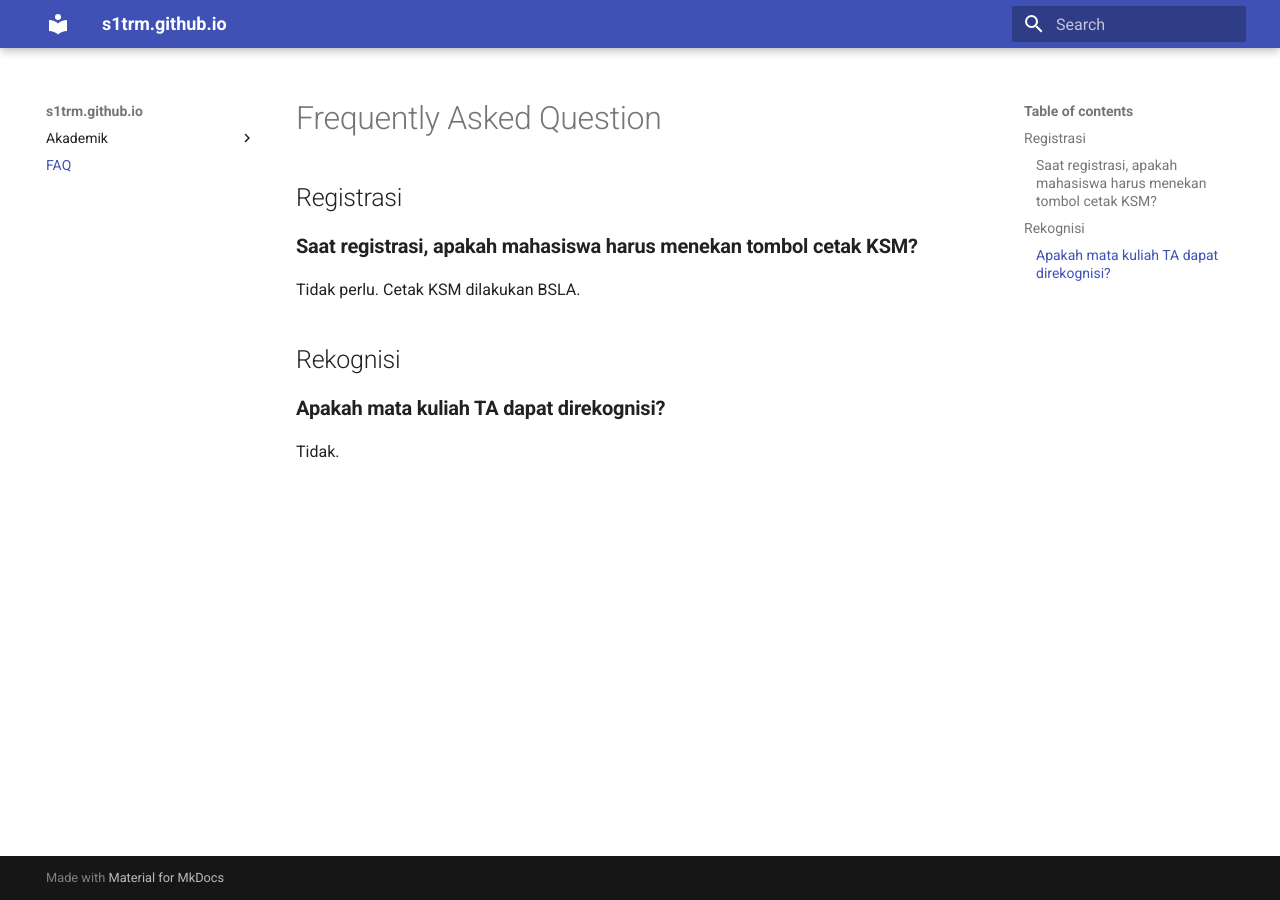
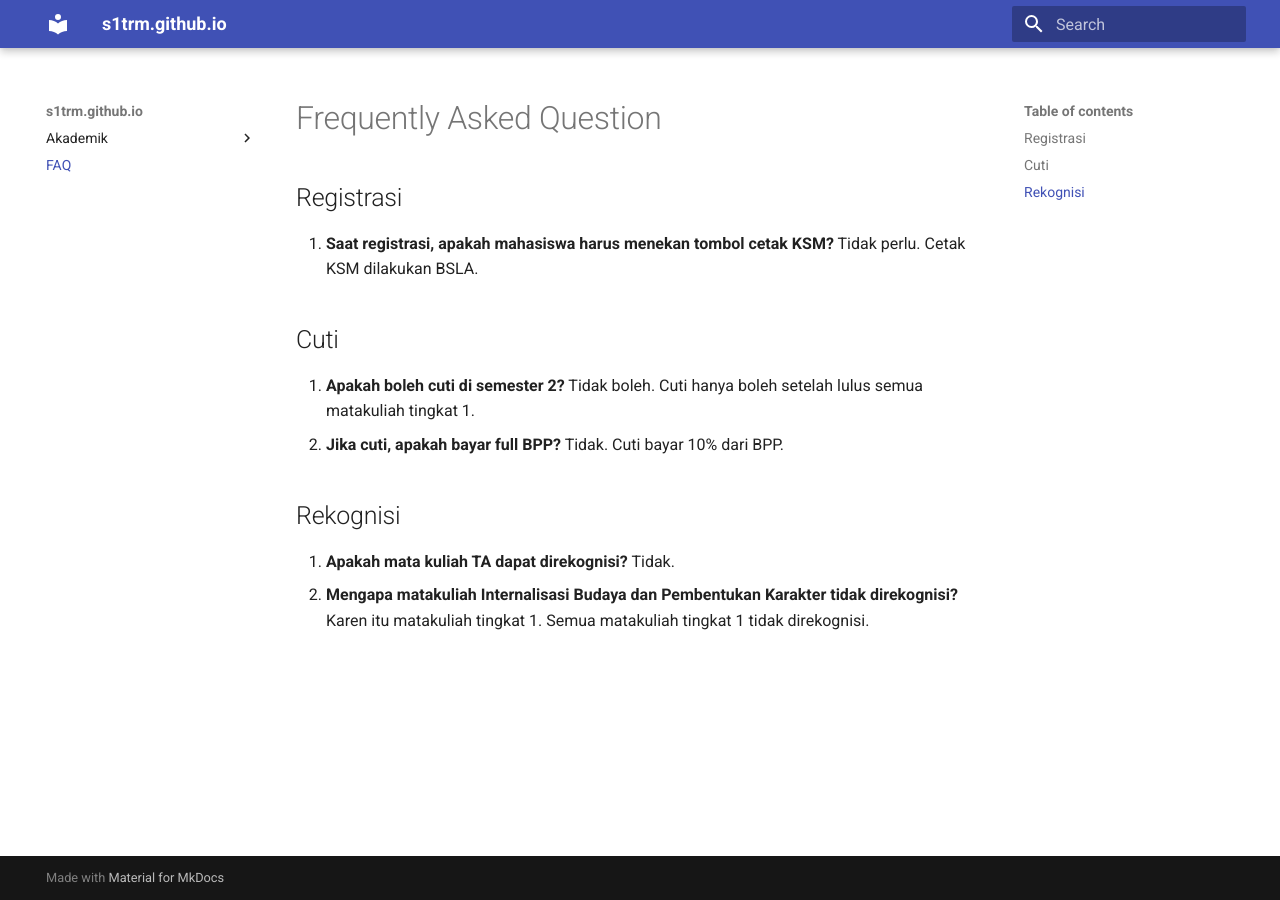
Before and after one commit to s1trm/knowledge, an MkDocs documentation site: the page built from docs/faq.md, in a window 1280 px wide. Built offline with MkDocs 1.6.1 and Material for MkDocs 9.7.7, drawn with Linux system fonts in a browser that asks for light colours.

Commit message:
nambah faq

```diff
--- a/docs/faq.md
+++ b/docs/faq.md
@@ -1,11 +1,12 @@
 # Frequently Asked Question
 
 ## Registrasi
-### **Saat registrasi, apakah mahasiswa harus menekan tombol cetak KSM?**
+1. **Saat registrasi, apakah mahasiswa harus menekan tombol cetak KSM?** Tidak perlu. Cetak KSM dilakukan BSLA.
 
-Tidak perlu. Cetak KSM dilakukan BSLA.
+## Cuti
+1. **Apakah boleh cuti di semester 2?** Tidak boleh. Cuti hanya boleh setelah lulus semua matakuliah tingkat 1.
+2. **Jika cuti, apakah bayar full BPP?** Tidak. Cuti bayar 10% dari BPP.
 
 ## Rekognisi
-### **Apakah mata kuliah TA dapat direkognisi?**
-
-Tidak.
+1. **Apakah mata kuliah TA dapat direkognisi?** Tidak.
+1. **Mengapa matakuliah Internalisasi Budaya dan Pembentukan Karakter tidak direkognisi?** Karen itu matakuliah tingkat 1. Semua matakuliah tingkat 1 tidak direkognisi.
```
